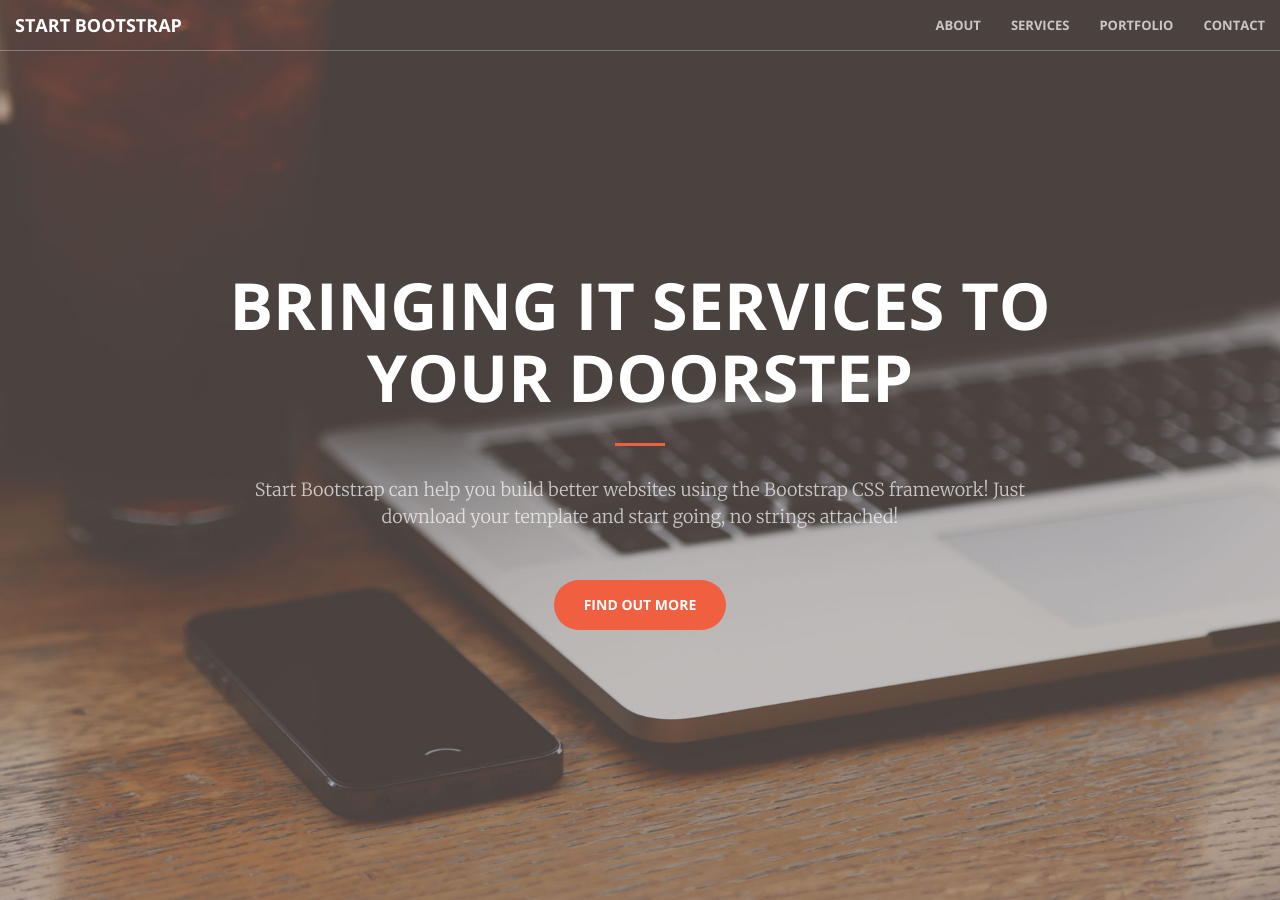
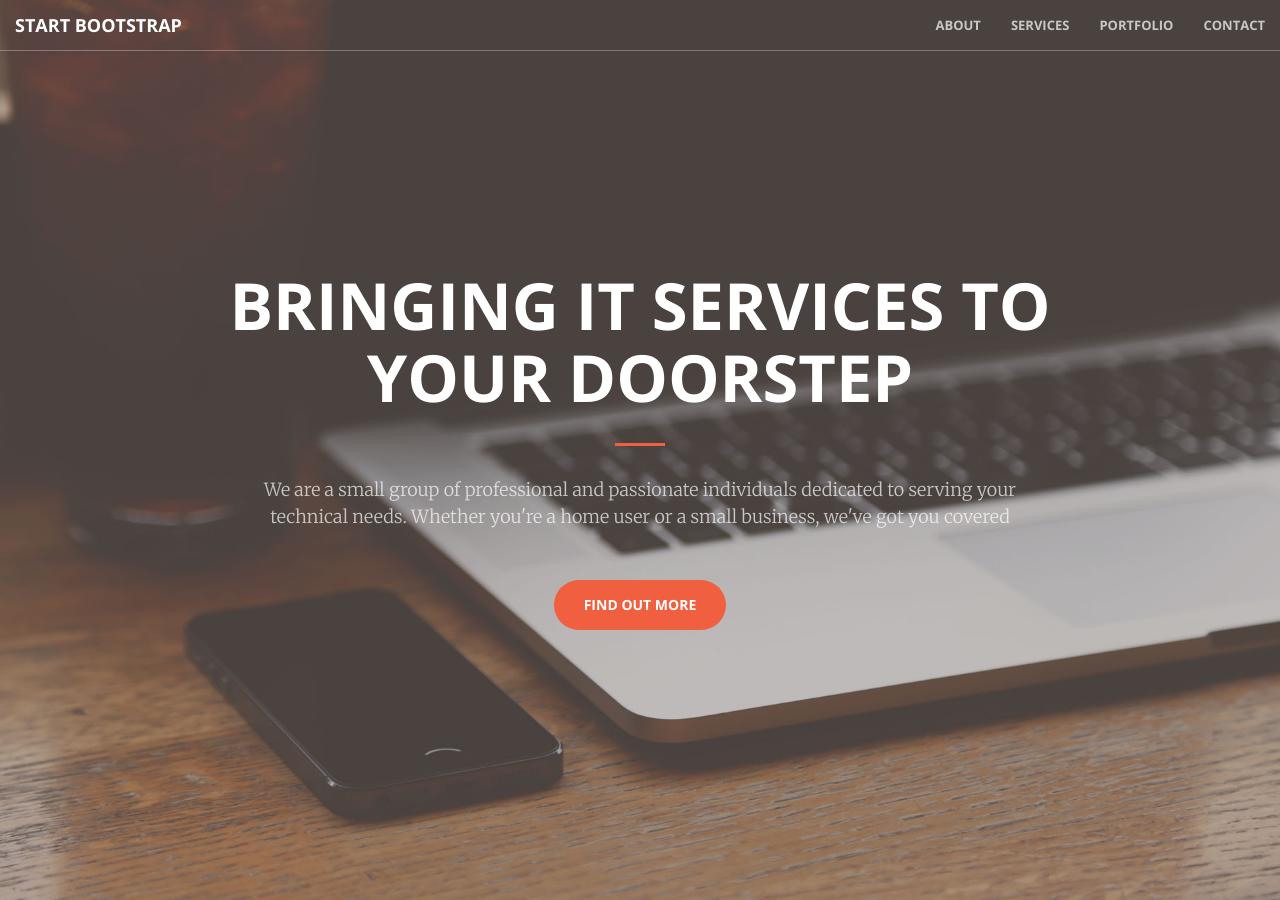
Before and after one commit to gangstageek27/gangstageek.github.io, a Jekyll site: the page built from index.html, in a window 1280 px wide and 900 px high. Built offline with Jekyll 4.4.1, drawn with Linux system fonts in a browser that asks for light colours.

Commit message:
html edit 3

```diff
--- a/_includes/header.html
+++ b/_includes/header.html
@@ -3,7 +3,7 @@
         <div class="header-content-inner">
             <h1>Bringing IT Services to your Doorstep</h1>
             <hr>
-            <p>Start Bootstrap can help you build better websites using the Bootstrap CSS framework! Just download your template and start going, no strings attached!</p>
+            <p>We are a small group of professional and passionate individuals dedicated to serving your technical needs. Whether you're a home user or a small business, we've got you covered</p>
             <a href="#about" class="btn btn-primary btn-xl page-scroll">Find Out More</a>
         </div>
     </div>
```
